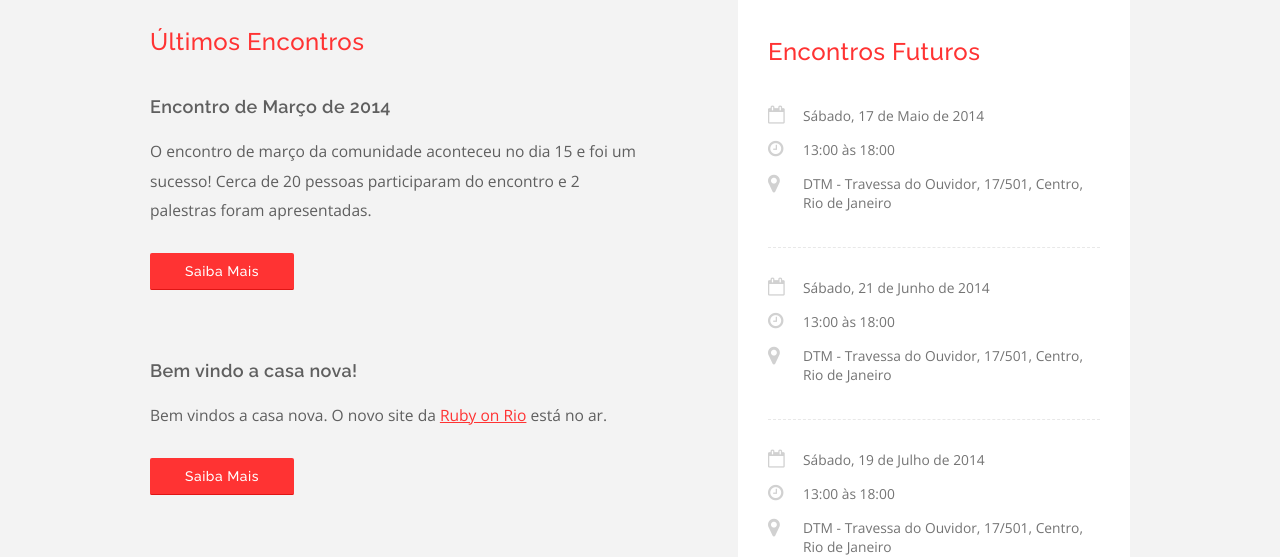
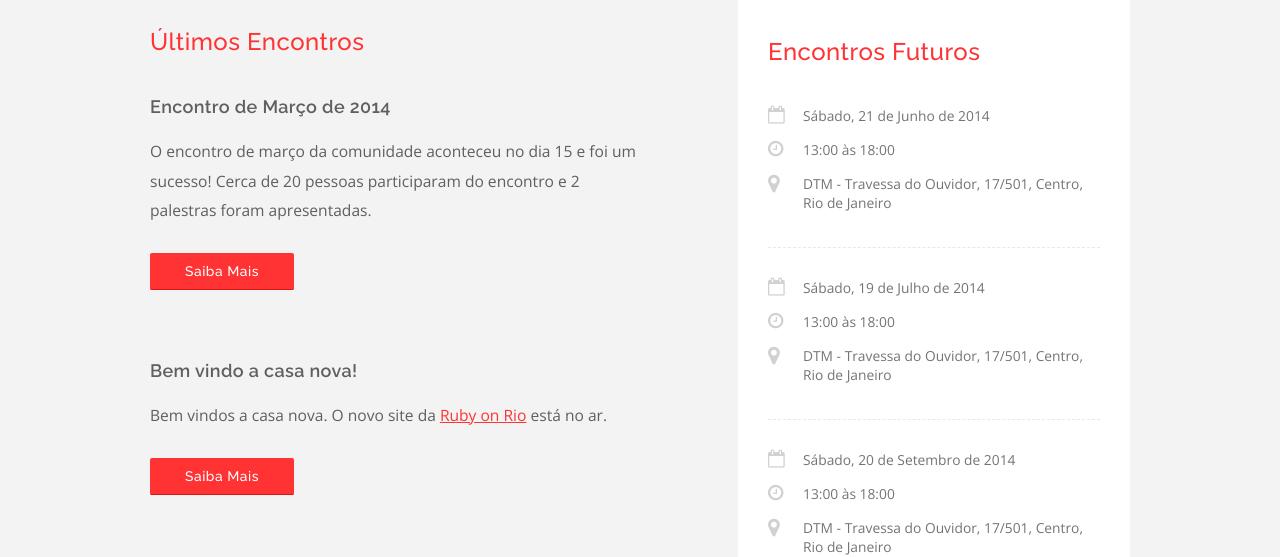
Before and after one commit to rubyonrio/rubyonrio.github.com, a Jekyll site: the page built from index.html, in a window 1280 px wide and 900 px high, scrolled down 1119 px. Shown: the part 154-711 px from the top of the window. Built offline with Jekyll 4.4.1, drawn with Linux system fonts in a browser that asks for light colours; nearby versions of some CDN libraries; part of the change alters nothing that is shown; some of the changed text lies outside the part shown.

Commit message:
Atualizando encontro atual
É necessário automatizar essa atualização para mostrar apenas o evento corrente e os futuros

```diff
--- a/index.html
+++ b/index.html
@@ -5,10 +5,8 @@ title: Ruby on Rio
 event_address: DTM - Travessa do Ouvidor, 17/501, Centro, Rio de Janeiro
 event_hours: 13:00 às 18:00
 next_event:
-    day: "Sábado, 26 de Abril de 2014"
+    day: "Sábado, 17 de Maio de 2014"
 futute_events:
-  -
-    day: Sábado, 17 de Maio de 2014
   -
     day: Sábado, 21 de Junho de 2014
   -
```
